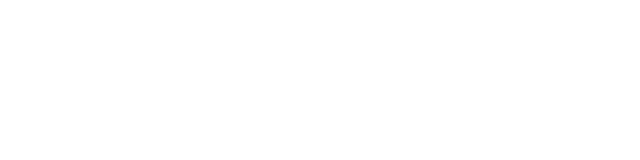
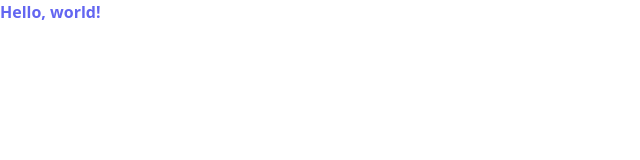
Before and after one commit to SathMenthu/megak-headhunter-frontend, a React (Create React App) app: page / in a window 1280 px wide. Shown: the top 160 px of the page, without its empty margins (0-640 px from the left). Built offline with nearby package versions, Linux system fonts and the light colour scheme.

Commit message:
setup and configure tailwind css framework

```diff
--- a/package.json
+++ b/package.json
@@ -41,12 +41,15 @@
   "devDependencies": {
     "@typescript-eslint/eslint-plugin": "^5.30.7",
     "@typescript-eslint/parser": "^5.30.7",
+    "autoprefixer": "^10.4.7",
     "eslint": "^8.20.0",
     "eslint-config-prettier": "^8.5.0",
     "eslint-import-resolver-typescript": "^3.3.0",
     "eslint-plugin-import": "^2.26.0",
     "eslint-plugin-prettier": "^4.2.1",
     "eslint-plugin-react": "^7.30.1",
-    "prettier": "^2.7.1"
+    "postcss": "^8.4.14",
+    "prettier": "^2.7.1",
+    "tailwindcss": "^3.1.6"
   }
 }
--- /dev/null
+++ b/postcss.config.js
@@ -0,0 +1,6 @@
+module.exports = {
+  plugins: {
+    tailwindcss: {},
+    autoprefixer: {},
+  },
+}
--- a/src/App.tsx
+++ b/src/App.tsx
@@ -1,3 +1,3 @@
 export const App = () => {
-  return <></>;
+  return <div className="font-bold text-indigo-500">Hello, world!</div>;
 };
--- a/src/index.tsx
+++ b/src/index.tsx
@@ -2,6 +2,7 @@ import React from 'react';
 import ReactDOM from 'react-dom/client';
 import { App } from './App';
 import reportWebVitals from './reportWebVitals';
+import './styles/global.css'
 
 const root = ReactDOM.createRoot(
   document.getElementById('root') as HTMLElement
--- /dev/null
+++ b/src/styles/global.css
@@ -0,0 +1,3 @@
+@tailwind base;
+@tailwind components;
+@tailwind utilities;
--- /dev/null
+++ b/tailwind.config.js
@@ -0,0 +1,8 @@
+/** @type {import('tailwindcss').Config} */
+module.exports = {
+  content: ["./src/**/*.{ts,tsx}"],
+  theme: {
+    extend: {},
+  },
+  plugins: [],
+}
```
Also changed, not shown: src/App.css (deleted), 1 other file (tests, documents, lock files or other folders).
